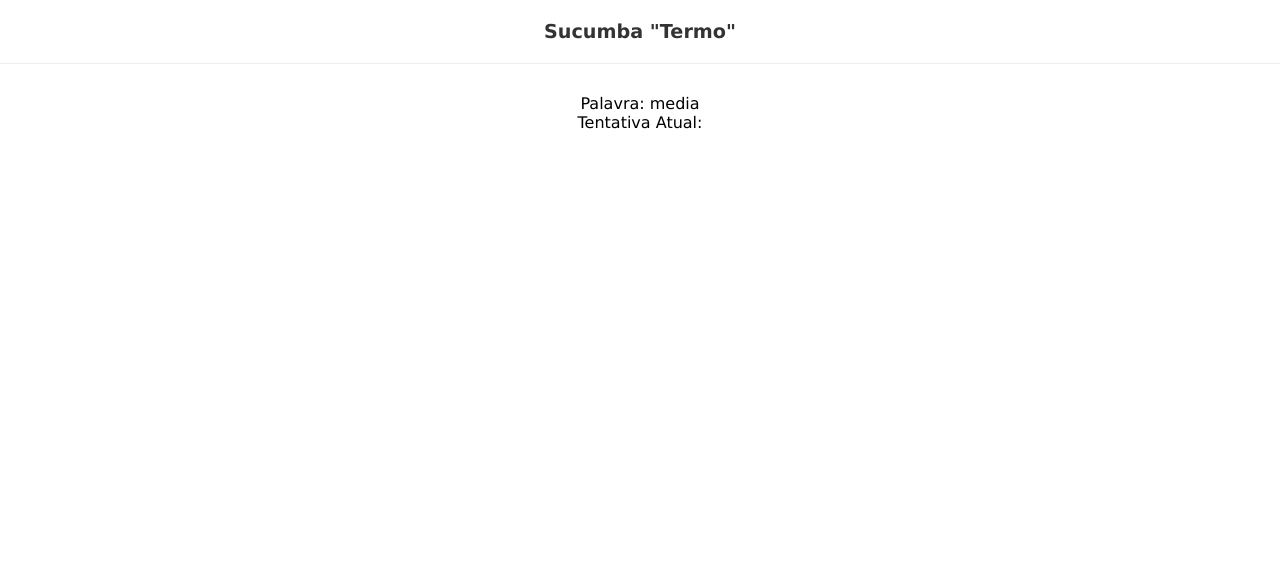
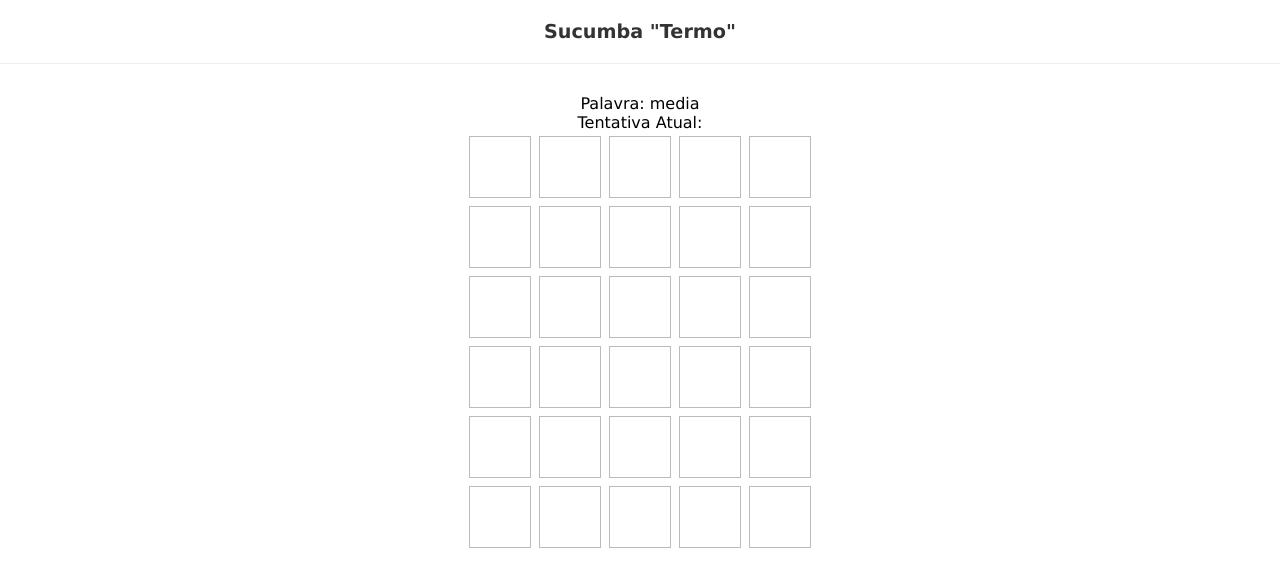
Before and after one commit to miccaaz/Sucumba-Termo, a React (Create React App) app: page / in a window 1280 px wide. Shown: the top 586 px of the page. Built offline with nearby package versions, Linux system fonts and the light colour scheme; data requests are answered from the project's data file.

Commit message:
Adiciona componente Grid e Row para exibir tentativas do usuário

```diff
--- /dev/null
+++ b/src/components/Grid.js
@@ -0,0 +1,14 @@
+import React from 'react'
+import Row from './Row'
+
+const Grid = ({ currentGuess, guesses, turn }) => {
+  return (
+    <div>
+      {guesses.map((g, i) => {
+        return <Row key={i} />
+      })}
+    </div>
+  )
+}
+
+export default Grid
--- /dev/null
+++ b/src/components/Row.js
@@ -0,0 +1,16 @@
+import React from 'react'
+
+const Row = () => {
+
+  return (
+    <div className='row'>
+      <div></div>
+      <div></div>
+      <div></div>
+      <div></div>
+      <div></div>
+    </div>
+  )
+}
+
+export default Row
--- a/src/components/Termo.js
+++ b/src/components/Termo.js
@@ -1,6 +1,6 @@
 import React, { useEffect } from 'react'
 import useTermo from '../hooks/useTermo'
-import { logDOM } from '@testing-library/react'
+import Grid from './Grid'
 
 const Termo = ({ solution }) => {
   const { currentGuess, handleKeyup, guesses, isCorrect, turn } = useTermo(solution)
@@ -19,6 +19,7 @@ const Termo = ({ solution }) => {
     <div>
       <div>Palavra: {solution.word}</div>
       <div>Tentativa Atual: {currentGuess}</div>
+      <Grid currentGuess={currentGuess} guesses={guesses} turn={turn} />
     </div>
   )
 }
--- a/src/index.css
+++ b/src/index.css
@@ -11,3 +11,24 @@ h1 {
   margin: 0 0 30px 0;
   color: #333;
 }
+
+/* rows */
+
+.row {
+  text-align:  center;
+  display: flex;
+  justify-content: center;
+}
+
+.row > div {
+  display: block;
+  width: 60px;
+  height: 60px;
+  border: 1px solid #bbb;
+  margin: 4px;
+  text-align: center;
+  line-height: 60px;
+  text-transform: uppercase;
+  font-weight: bold;
+  font-size: 2.5em;
+}
```
